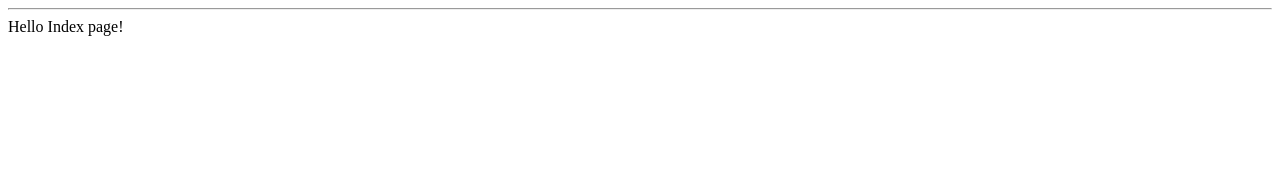
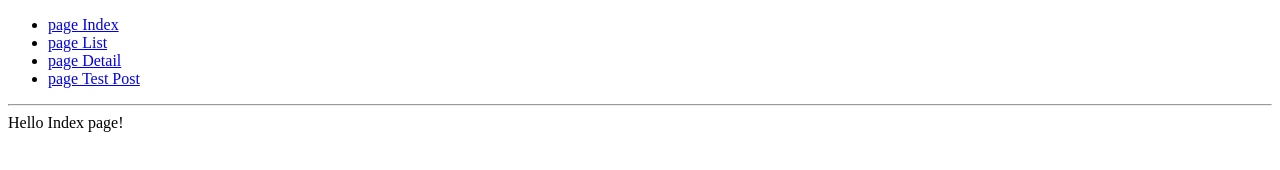
Before and after one commit to johnnynode/node-router, a plain HTML site: page views/index.html in a window 1280 px wide. Drawn offline with Linux system fonts and the light colour scheme.

Commit message:
save index navbar

```diff
--- a/views/index.html
+++ b/views/index.html
@@ -7,7 +7,14 @@
   <title>Document</title>
 </head>
 <body>
-
+  <nav>
+    <ul>
+      <li><a href="/">page Index</a></li>
+      <li><a href="/list?cate=book">page List</a></li>
+      <li><a href="/detail?id=2018">page Detail</a></li>
+      <li><a href="/post">page Test Post</a></li>
+    </ul>
+  </nav>
   <hr />
   <div>
       Hello Index page!
```
